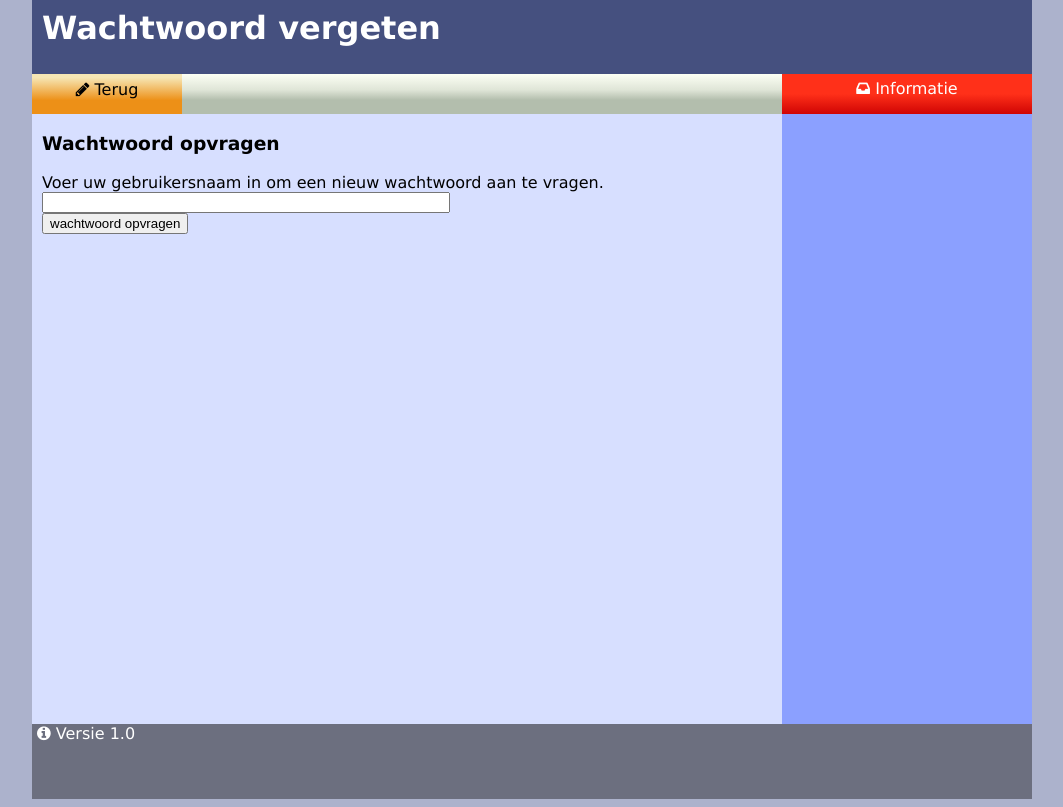
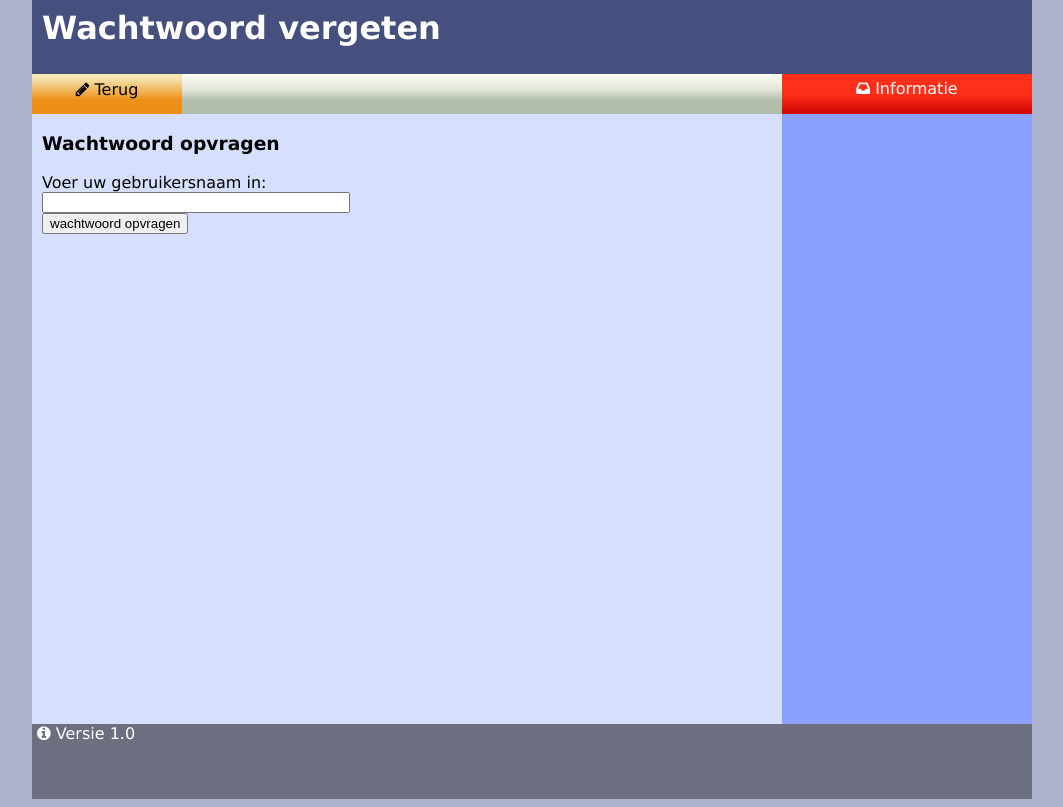
Before and after one commit to Lastje/PW7---ROCAVENTUSAO, a PHP site: template templates/passwordForgot.php in a window 1280 px wide. Shown: the part 22-829 px from the top of the page, without its empty margins (108-1171 px from the left). Run offline with PHP 8.4, Linux system fonts and the light colour scheme; the template is opened without the code that fills it, so the values that code supplies are empty; some libraries are stand-ins or nearby versions.

Commit message:
last min wijzegingne

```diff
--- a/templates/passwordForgot.php
+++ b/templates/passwordForgot.php
@@ -1,4 +1,3 @@
-
 <title>wachtwoord vergeten</title>
 <div class="content">
 
@@ -17,8 +16,8 @@
 		<div style="position:absolute; margin-top:40px; margin-left:10px;">
 		<h3>Wachtwoord opvragen</h3>
 		<form method="post" action="../../PW7/DopasswordForgot/">
-			<div>Voer uw gebruikersnaam in om een nieuw wachtwoord aan te vragen. </div>
-			<div><input style="width:400px;"type="text" name="username" /> </div>
+			<div>Voer uw gebruikersnaam in:</div>
+			<div><input style="width:300px;"type="text" name="username" /> </div>
 			<div><input  type="submit" value="wachtwoord opvragen" /></div>
 		</form>
 		<?php if(isset($_SESSION['nameerror'])){echo $_SESSION['nameerror'];}$_SESSION['nameerror']=NULL; ?>
@@ -27,5 +26,4 @@
 	<div class="footer">
 		<div id="footer_text"><i class="fa fa-info-circle"></i> Versie 1.0 </div>
 	</div>
-
 </div>
--- a/templates/registratie.php
+++ b/templates/registratie.php
@@ -1,7 +1,7 @@
 <title> Registeren</title>
 <div class="content">
     <div class="header">
-        <h1 id="header_h1">Registeren in het systeem</h1>
+        <h1 id="header_h1">Registeren</h1>
     </div>
 
     <div class="sideBar">
```
